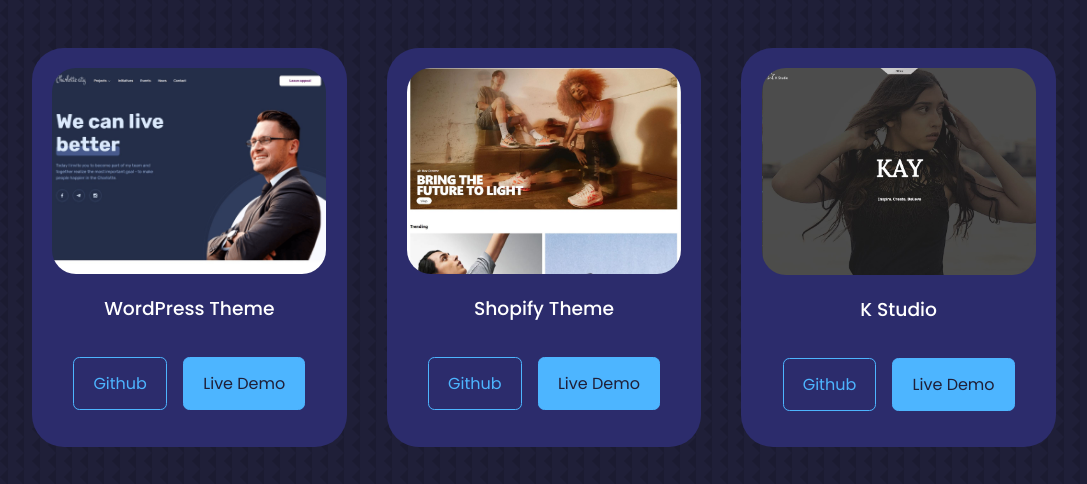
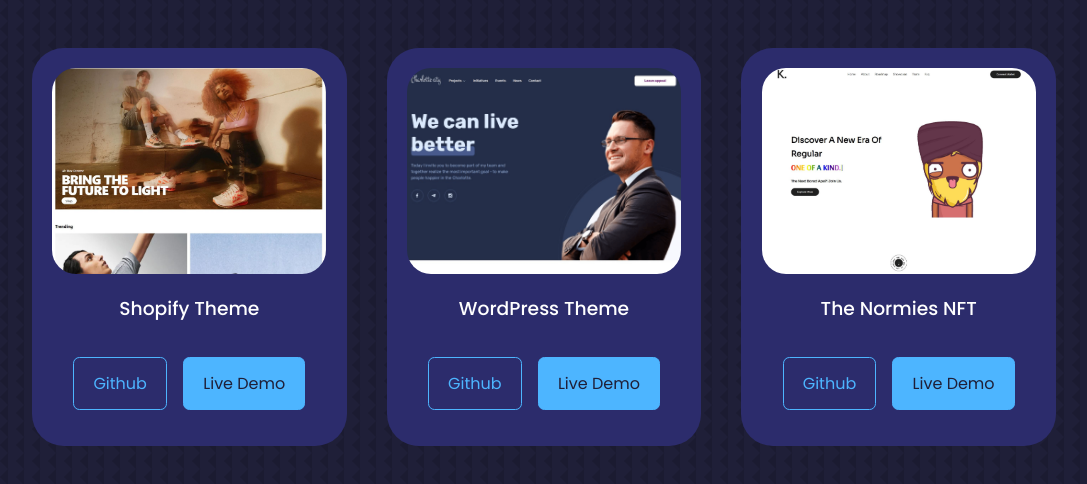
Before and after one commit to khoadodk/portfolio2022, a React (Create React App) app: page / in a window 1280 px wide. Shown: the part 2235-2719 px from the top of the page, without its empty margins (96-1183 px from the left). Built offline with nearby package versions, Linux system fonts and the light colour scheme.

Commit message:
Added drake related shopify theme

```diff
--- a/src/components/Portfolio/Portfolio.jsx
+++ b/src/components/Portfolio/Portfolio.jsx
@@ -13,9 +13,18 @@ import IMG9 from '../../assets/portfolio9.png';
 import IMG11 from '../../assets/portfolio11.png';
 import IMG12 from '../../assets/portfolio12.png';
 import IMG13 from '../../assets/portfolio13.png';
+import IMG14 from '../../assets/portfolio14.png';
 // 4 : 3 image
 
 const data = [
+  {
+    id: 11,
+    image: IMG11,
+    title: 'Shopify Theme',
+    github: 'https://github.com/khoadodk/shop-tailwind',
+    demo: 'https://shop-tailwind.myshopify.com',
+    category: 'shopify',
+  },
   {
     id: 13,
     image: IMG13,
@@ -25,12 +34,12 @@ const data = [
     category: 'wordpress',
   },
   {
-    id: 11,
-    image: IMG11,
-    title: 'Shopify Theme',
-    github: 'https://github.com/khoadodk/shop-tailwind',
-    demo: 'https://shop-tailwind.myshopify.com',
-    category: 'shopify',
+    id: 9,
+    image: IMG9,
+    title: 'The Normies NFT',
+    github: 'https://github.com/khoadodk/the-normies',
+    demo: 'https://kd-the-normies.netlify.app',
+    category: 'react',
   },
   {
     id: 8,
@@ -41,19 +50,19 @@ const data = [
     category: 'react',
   },
   {
-    id: 9,
-    image: IMG9,
-    title: 'The Normies NFT',
-    github: 'https://github.com/khoadodk/the-normies',
-    demo: 'https://kd-the-normies.netlify.app',
-    category: 'react',
-  },
-  {
     id: 12,
     image: IMG12,
     title: 'Headless Shopify',
     github: 'https://github.com/khoadodk/next-shopify',
     demo: 'https://next-shopify-ruby.vercel.app',
+    category: 'shopify',
+  },
+  {
+    id: 14,
+    image: IMG14,
+    title: 'Shopify Theme',
+    github: 'https://github.com/khoadodk/drake-related',
+    demo: 'https://theme-related.myshopify.com',
     category: 'shopify',
   },
   {
```
Also changed, not shown: package.json (indentation only), public/manifest.json (deleted), src/assets/portfolio14.png (added), 1 other file (tests, documents, lock files or other folders).
